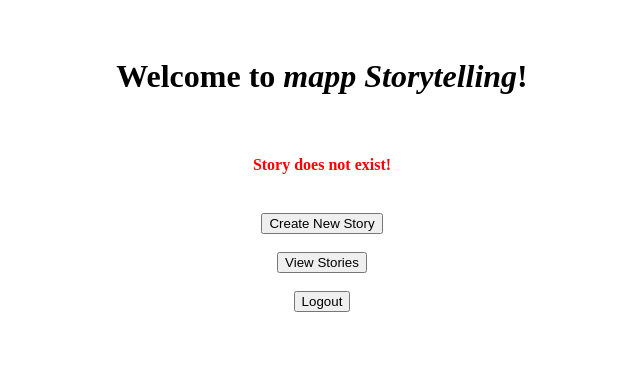
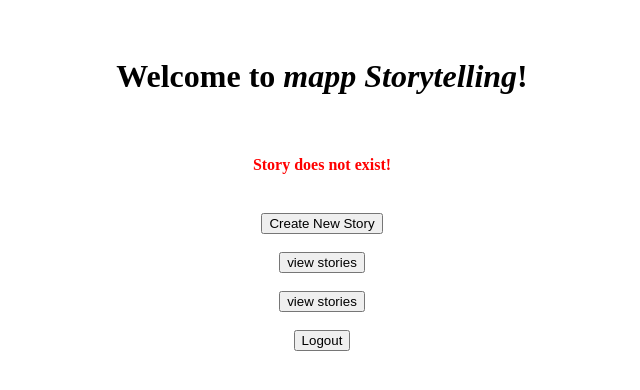
Before and after one commit to grace-mao23/mapp_storytelling, a Flask app: page /readStory in a window 1280 px wide. Shown: the top 390 px of the page, without its empty margins (318-958 px from the left). Run offline with Flask 2, Linux system fonts and the light colour scheme.

Commit message:
recreate mystories in HTML because Junhee is s legend

```diff
--- a/doc/devlog.txt
+++ b/doc/devlog.txt
@@ -203,3 +203,6 @@
 
 junheeL -- 2019-10-28 00:28
 fixed mystories
+
+prathamR -- 2019-10-28 00:41
+recreate mystories in HTML because Junhee is s legend
--- a/templates/homepage.html
+++ b/templates/homepage.html
@@ -25,10 +25,15 @@
         <input type="submit" value="Create New Story">
       </form>
       <br>
-      <form action="/viewStory" method="get">
-        <input type="submit" value="View Stories">
+      <form action="/viewstory" method="get">
+        <input type="submit" value="view stories">
       </form>
       <br>
+      <form action="/mystories" method="get">
+        <input type="submit" value="view stories">
+      </form>
+      <br>
+
       <form action="/logout" method="get">
         <input type="submit" value="Logout">
       </form>
```
